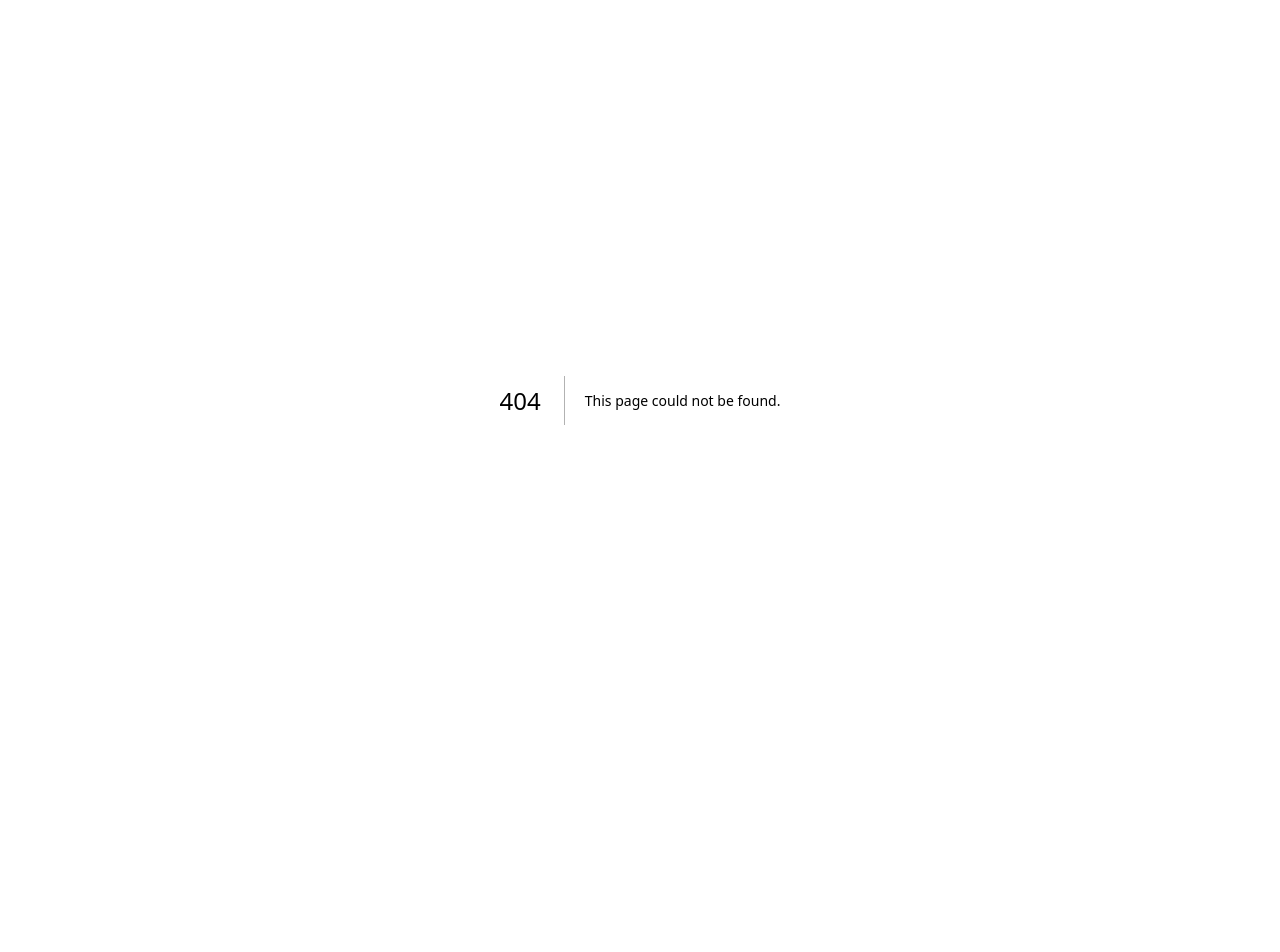
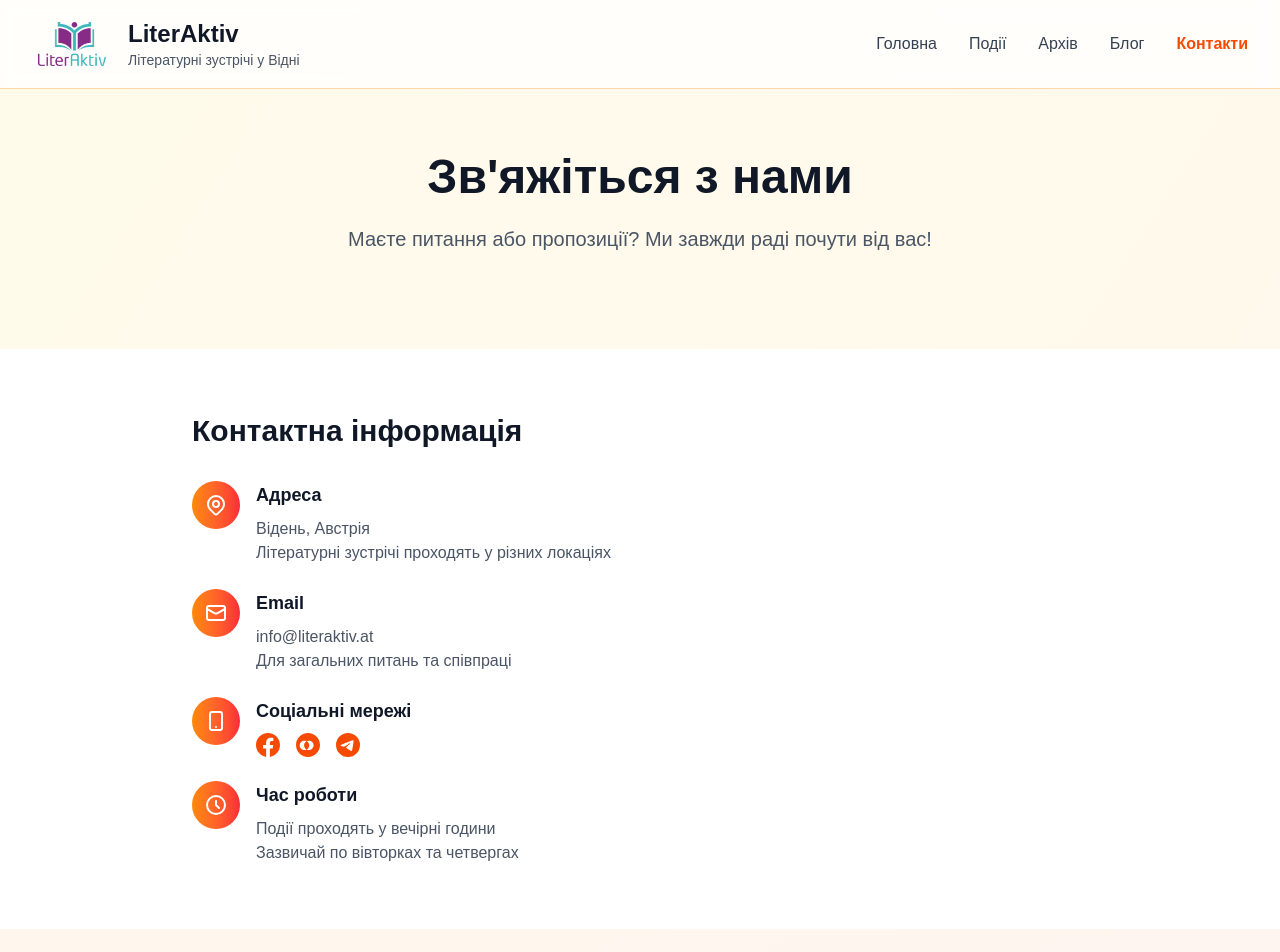
Before and after one commit to snizhkovladyslav/kris, a Next.js app: page /contact in a window 1280 px wide. Before the commit this address had no page. Shown: the top 952 px of the page. Before the commit the page ends 800 px from the top, so only its background shows below. Built offline with nearby package versions, Linux system fonts and the light colour scheme.

Commit message:
Add contact page and remove contact form - keep only contact information and FAQ

```diff
--- /dev/null
+++ b/src/app/contact/page.tsx
@@ -0,0 +1,144 @@
+'use client';
+
+import Link from "next/link";
+import Header from "@/components/Header";
+import Footer from "@/components/Footer";
+
+export default function ContactPage() {
+
+  return (
+    <div className="min-h-screen bg-gradient-to-br from-amber-50 to-orange-50">
+      <Header currentPage="contact" />
+
+      {/* Hero Section */}
+      <section className="py-16 px-4 sm:px-6 lg:px-8">
+        <div className="max-w-7xl mx-auto text-center">
+          <h2 className="text-4xl md:text-5xl font-bold text-gray-900 mb-6">Зв&apos;яжіться з нами</h2>
+          <p className="text-xl text-gray-600 mb-8 max-w-3xl mx-auto">
+            Маєте питання або пропозиції? Ми завжди раді почути від вас!
+          </p>
+        </div>
+      </section>
+
+      {/* Contact Section */}
+      <section className="py-16 bg-white">
+        <div className="max-w-7xl mx-auto px-4 sm:px-6 lg:px-8">
+          <div className="max-w-4xl mx-auto">
+            {/* Contact Information */}
+            <div>
+              <h3 className="text-3xl font-bold text-gray-900 mb-8">Контактна інформація</h3>
+
+              <div className="space-y-6">
+                <div className="flex items-start space-x-4">
+                  <div className="w-12 h-12 bg-gradient-to-r from-orange-400 to-red-500 rounded-full flex items-center justify-center flex-shrink-0">
+                    <svg className="w-6 h-6 text-white" fill="none" stroke="currentColor" viewBox="0 0 24 24">
+                      <path strokeLinecap="round" strokeLinejoin="round" strokeWidth={2} d="M17.657 16.657L13.414 20.9a1.998 1.998 0 01-2.827 0l-4.244-4.243a8 8 0 1111.314 0z" />
+                      <path strokeLinecap="round" strokeLinejoin="round" strokeWidth={2} d="M15 11a3 3 0 11-6 0 3 3 0 016 0z" />
+                    </svg>
+                  </div>
+                  <div>
+                    <h4 className="text-lg font-semibold text-gray-900 mb-2">Адреса</h4>
+                    <p className="text-gray-600">Відень, Австрія</p>
+                    <p className="text-gray-600">Літературні зустрічі проходять у різних локаціях</p>
+                  </div>
+                </div>
+
+                <div className="flex items-start space-x-4">
+                  <div className="w-12 h-12 bg-gradient-to-r from-orange-400 to-red-500 rounded-full flex items-center justify-center flex-shrink-0">
+                    <svg className="w-6 h-6 text-white" fill="none" stroke="currentColor" viewBox="0 0 24 24">
+                      <path strokeLinecap="round" strokeLinejoin="round" strokeWidth={2} d="M3 8l7.89 4.26a2 2 0 002.22 0L21 8M5 19h14a2 2 0 002-2V7a2 2 0 00-2-2H5a2 2 0 00-2 2v10a2 2 0 002 2z" />
+                    </svg>
+                  </div>
+                  <div>
+                    <h4 className="text-lg font-semibold text-gray-900 mb-2">Email</h4>
+                    <p className="text-gray-600">info@literaktiv.at</p>
+                    <p className="text-gray-600">Для загальних питань та співпраці</p>
+                  </div>
+                </div>
+
+                <div className="flex items-start space-x-4">
+                  <div className="w-12 h-12 bg-gradient-to-r from-orange-400 to-red-500 rounded-full flex items-center justify-center flex-shrink-0">
+                    <svg className="w-6 h-6 text-white" fill="none" stroke="currentColor" viewBox="0 0 24 24">
+                      <path strokeLinecap="round" strokeLinejoin="round" strokeWidth={2} d="M12 18h.01M8 21h8a2 2 0 002-2V5a2 2 0 00-2-2H8a2 2 0 00-2 2v14a2 2 0 002 2z" />
+                    </svg>
+                  </div>
+                  <div>
+                    <h4 className="text-lg font-semibold text-gray-900 mb-2">Соціальні мережі</h4>
+                    <div className="flex space-x-4">
+                      <a href="#" className="text-orange-600 hover:text-orange-700">
+                        <span className="sr-only">Facebook</span>
+                        <svg className="w-6 h-6" fill="currentColor" viewBox="0 0 24 24">
+                          <path d="M24 12.073c0-6.627-5.373-12-12-12s-12 5.373-12 12c0 5.99 4.388 10.954 10.125 11.854v-8.385H7.078v-3.47h3.047V9.43c0-3.007 1.792-4.669 4.533-4.669 1.312 0 2.686.235 2.686.235v2.953H15.83c-1.491 0-1.956.925-1.956 1.874v2.25h3.328l-.532 3.47h-2.796v8.385C19.612 23.027 24 18.062 24 12.073z" />
+                        </svg>
+                      </a>
+                      <a href="#" className="text-orange-600 hover:text-orange-700">
+                        <span className="sr-only">Instagram</span>
+                        <svg className="w-6 h-6" fill="currentColor" viewBox="0 0 24 24">
+                          <path d="M12.017 0C5.396 0 .029 5.367.029 11.987c0 6.62 5.367 11.987 11.988 11.987 6.62 0 11.987-5.367 11.987-11.987C24.014 5.367 18.637.001 12.017.001zM8.449 16.988c-1.297 0-2.448-.49-3.323-1.297C4.198 14.895 3.708 13.744 3.708 12.447s.49-2.448 1.418-3.323c.875-.807 2.026-1.297 3.323-1.297s2.448.49 3.323 1.297c.928.875 1.418 2.026 1.418 3.323s-.49 2.448-1.418 3.323c-.875.807-2.026 1.297-3.323 1.297zm7.718-1.297c-.875.807-2.026 1.297-3.323 1.297s-2.448-.49-3.323-1.297c-.928-.875-1.418-2.026-1.418-3.323s.49-2.448 1.418-3.323c.875-.807 2.026-1.297 3.323-1.297s2.448.49 3.323 1.297c.928.875 1.418 2.026 1.418 3.323s-.49 2.448-1.418 3.323z" />
+                        </svg>
+                      </a>
+                      <a href="#" className="text-orange-600 hover:text-orange-700">
+                        <span className="sr-only">Telegram</span>
+                        <svg className="w-6 h-6" fill="currentColor" viewBox="0 0 24 24">
+                          <path d="M11.944 0A12 12 0 0 0 0 12a12 12 0 0 0 12 12 12 12 0 0 0 12-12A12 12 0 0 0 12 0a12 12 0 0 0-.056 0zm4.962 7.224c.1-.002.321.023.465.14a.506.506 0 0 1 .171.325c.016.093.036.306.02.472-.18 1.898-.962 6.502-1.36 8.627-.168.9-.499 1.201-.82 1.23-.696.065-1.225-.46-1.9-.902-1.056-.693-1.653-1.124-2.678-1.8-1.185-.78-.417-1.21.258-1.91.177-.184 3.247-2.977 3.307-3.23.007-.032.014-.15-.056-.212s-.174-.041-.249-.024c-.106.024-1.793 1.14-5.061 3.345-.48.33-.913.49-1.302.48-.428-.008-1.252-.241-1.865-.44-.752-.245-1.349-.374-1.297-.789.027-.216.325-.437.893-.663 3.498-1.524 5.83-2.529 6.998-3.014 3.332-1.386 4.025-1.627 4.476-1.635z" />
+                        </svg>
+                      </a>
+                    </div>
+                  </div>
+                </div>
+
+                <div className="flex items-start space-x-4">
+                  <div className="w-12 h-12 bg-gradient-to-r from-orange-400 to-red-500 rounded-full flex items-center justify-center flex-shrink-0">
+                    <svg className="w-6 h-6 text-white" fill="none" stroke="currentColor" viewBox="0 0 24 24">
+                      <path strokeLinecap="round" strokeLinejoin="round" strokeWidth={2} d="M12 8v4l3 3m6-3a9 9 0 11-18 0 9 9 0 0118 0z" />
+                    </svg>
+                  </div>
+                  <div>
+                    <h4 className="text-lg font-semibold text-gray-900 mb-2">Час роботи</h4>
+                    <p className="text-gray-600">Події проходять у вечірні години</p>
+                    <p className="text-gray-600">Зазвичай по вівторках та четвергах</p>
+                  </div>
+                </div>
+              </div>
+            </div>
+
+
+          </div>
+        </div>
+      </section>
+
+      {/* FAQ Section */}
+      <section className="py-16 bg-gradient-to-br from-orange-50 to-red-50">
+        <div className="max-w-4xl mx-auto px-4 sm:px-6 lg:px-8">
+          <div className="text-center mb-12">
+            <h3 className="text-3xl font-bold text-gray-900 mb-6">Часті питання</h3>
+          </div>
+
+          <div className="space-y-6">
+            <div className="bg-white p-6 rounded-xl shadow-lg">
+              <h4 className="text-lg font-semibold text-gray-900 mb-3">Як можна приєднатися до подій?</h4>
+              <p className="text-gray-600">Всі наші події відкриті для всіх бажаючих. Просто зареєструйтесь на подію через форму на сайті або напишіть нам.</p>
+            </div>
+
+            <div className="bg-white p-6 rounded-xl shadow-lg">
+              <h4 className="text-lg font-semibold text-gray-900 mb-3">Чи потрібно платити за участь?</h4>
+              <p className="text-gray-600">Більшість наших подій безкоштовні. Про деякі спеціальні події ми повідомляємо заздалегідь.</p>
+            </div>
+
+            <div className="bg-white p-6 rounded-xl shadow-lg">
+              <h4 className="text-lg font-semibold text-gray-900 mb-3">Як можна запропонувати свою подію?</h4>
+              <p className="text-gray-600">Використайте форму "Запропонувати подію" на нашому сайті або напишіть нам на email.</p>
+            </div>
+
+            <div className="bg-white p-6 rounded-xl shadow-lg">
+              <h4 className="text-lg font-semibold text-gray-900 mb-3">Чи можна прийти з дітьми?</h4>
+              <p className="text-gray-600">Деякі події підходять для сімейного відвідування. Уточнюйте деталі у описі конкретної події.</p>
+            </div>
+          </div>
+        </div>
+      </section>
+
+      <Footer />
+    </div>
+  );
+}
```
